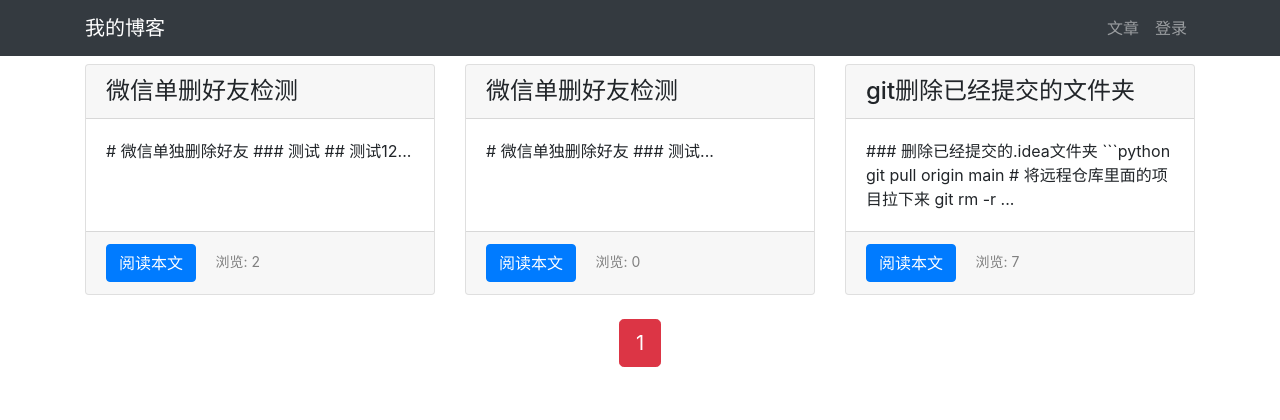
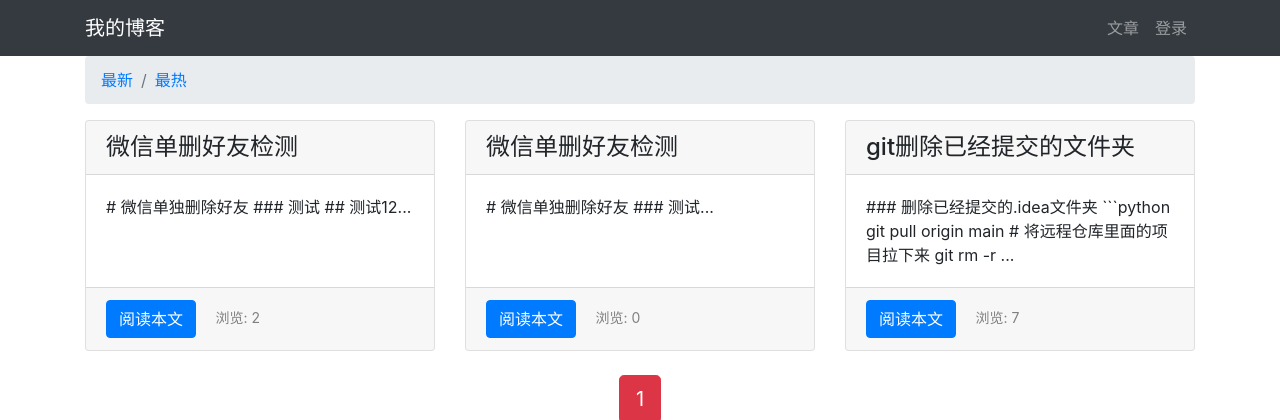
Before and after one commit to niezhe/django_project_test, a Django app: page /article/article-list/ in a window 1280 px wide. Shown: the top 420 px of the page. Run offline with Django 3.2, Linux system fonts and the light colour scheme; data comes from the database, SQL or seed files in the repository; both versions use the stored data as it was after the commit; some libraries are stand-ins or nearby versions.

Commit message:
新增最热文章，修复文章删除也需要授权认证

```diff
--- a/article/views.py
+++ b/article/views.py
@@ -16,8 +16,14 @@
 # 视图函数
 def article_list(request):
     # 修改变量名称（articles -> article_list）
-    article_list = ArticlePost.objects.all()
-
+    # 根据GET请求中查询条件
+    # 返回不同排序的对象数组
+    if request.GET.get('order') == 'total_views':
+        article_list = ArticlePost.objects.order_by('-total_views')
+        order = 'total_views'
+    else:
+        article_list = ArticlePost.objects.all()
+        order = 'normal'
     # 每页显示1编文章
     paginator = Paginator(article_list, 3)
     # 获取url中的页码
@@ -26,7 +32,8 @@
     articles = paginator.get_page(page)
 
     # 需要传递给模板（templates）的对象
-    context = {'articles': articles}
+    # context = {'articles': articles}
+    context = {'articles': articles, 'order': order}
     # render函数：载入模板，并返回context对象
     return render(request, 'article/list.html', context)
 
@@ -82,9 +89,14 @@
 
 
 # 删除文章
+@login_required(login_url='/userprofile/login/')
 def article_delete(request, id):
     # 根据id获取需要删除的文章
     article = ArticlePost.objects.get(id=id)
+
+    if request.user != article.author:
+        return HttpResponse("抱歉，你无权修改这篇文章。")
+
     # 调用。delete()方法删除文章
     article.delete()
     # 完成删除后返回文章列表
@@ -92,7 +104,11 @@
 
 
 # 安全删除文章
+@login_required(login_url='/userprofile/login/')
 def article_safe_delete(request, id):
+    article = ArticlePost.objects.get(id=id)
+    if request.user != article.author:
+        return HttpResponse("抱歉，你无权修改这篇文章。")
     if request.method == 'POST':
         article = ArticlePost.objects.get(id=id)
         article.delete()
--- a/templates/article/list.html
+++ b/templates/article/list.html
@@ -12,8 +12,21 @@
 
     <!-- 定义放置文章标题的div容器 -->
     <div class="container">
+        <nav aria-label="breadcrumb">
+            <ol class="breadcrumb">
+                <li class="breadcrumb-item">
+                    <a href="{% url 'article:article_list' %}">
+                        最新
+                    </a>
+                </li>
+                <li class="breadcrumb-item">
+                    <a href="{% url 'article:article_list' %}?order=total_views">
+                        最热
+                    </a>
+                </li>
+            </ol>
+        </nav>
         <div class="row mt-2">
-
             {% for article in articles %}
                 <!-- 文章内容 -->
                 <div class="col-4 mb-4">
```
Also changed, not shown: db.sqlite3.
